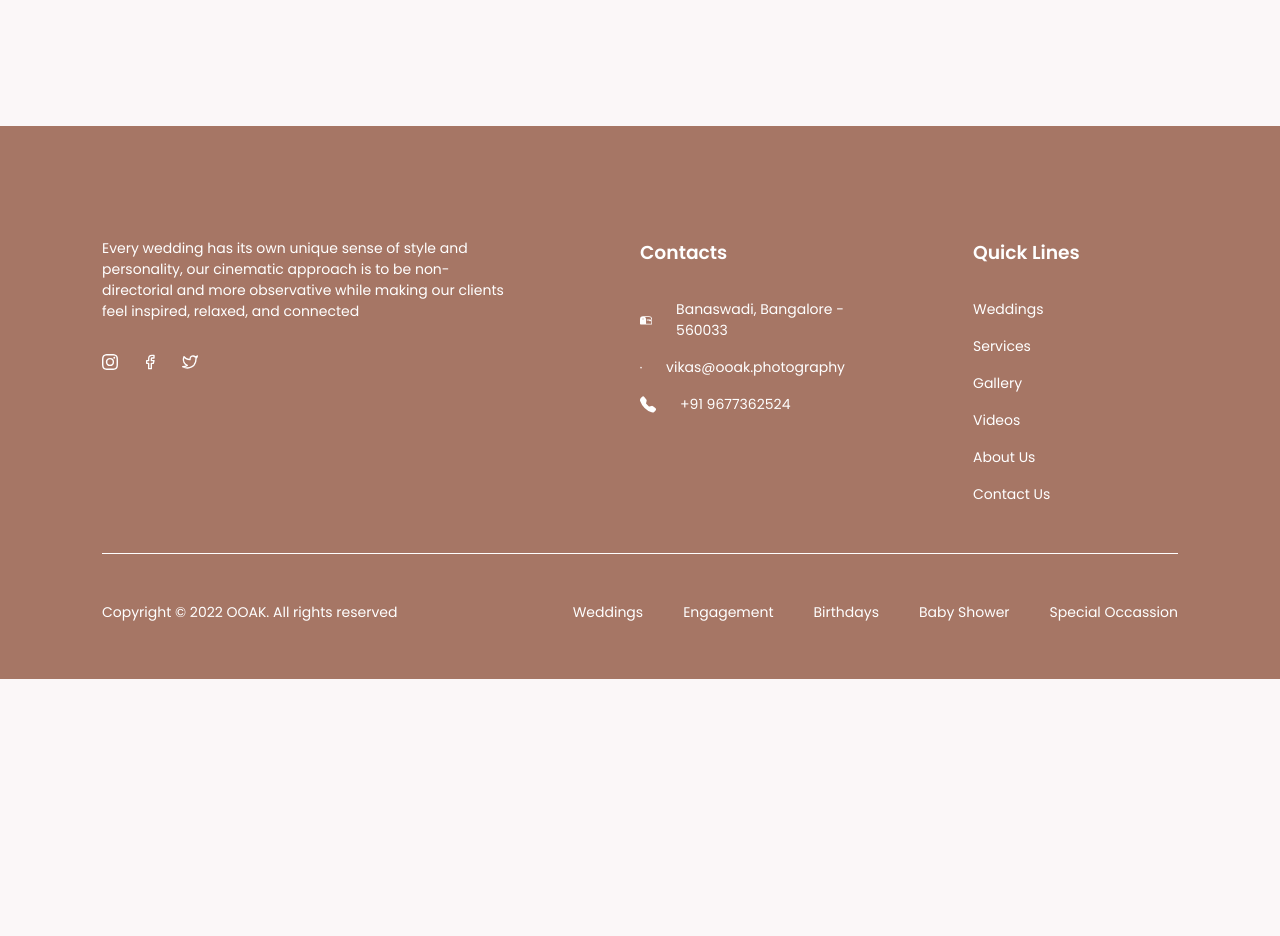
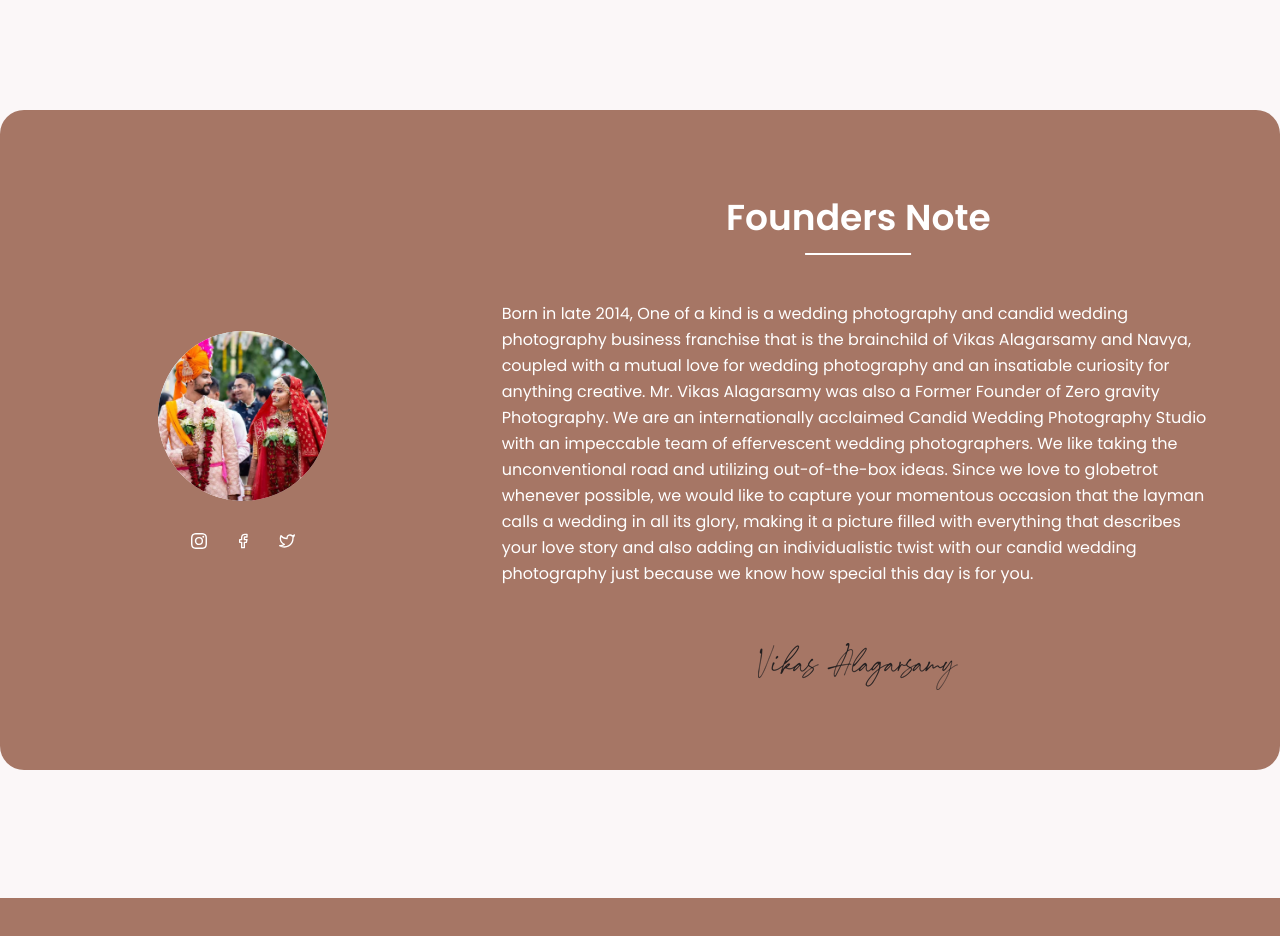
Before and after one commit to KrishnaDhingra/image-gallary-website, a React (Create React App) app: page /book-now in a window 1280 px wide. Shown: the part 2431-3367 px from the top of the page. Before the commit the page ends 3110 px from the top, so only its background shows below. Built offline with nearby package versions, Linux system fonts and the light colour scheme.

Commit message:
Made the founderes signature component in the book now page

```diff
--- /dev/null
+++ b/src/components/book-now-founders-note/book-now-founders-note.css
@@ -0,0 +1,32 @@
+:root {
+  --main-bg-color: #a67665;
+}
+.book-now-founders-note-container {
+  margin-top: 7rem;
+  background-color: var(--main-bg-color);
+  padding: 5rem 0rem;
+  color: white;
+}
+.book-now-founders-note-container .inner-container {
+  margin-inline: auto;
+  width: min(1150px, 95%);
+  display: grid;
+  grid-template-columns: 1fr 2fr;
+  place-items: center;
+  gap: 5rem;
+}
+.founders-note-heading::before {
+  content: '';
+  position: absolute;
+  width: 40%;
+  border: 1px solid white;
+  left: 50%;
+  transform: translateX(-50%);
+  bottom: -10px;
+}
+@media only screen and (max-width: 768px) {
+  .book-now-founders-note-container .inner-container {
+    grid-template-columns: 1fr;
+    gap: 4rem;
+  }
+}
--- /dev/null
+++ b/src/components/book-now-founders-note/book-now-founders-note.js
@@ -0,0 +1,53 @@
+import React from 'react'
+import './book-now-founders-note.css'
+import AboutUsCoFounderImage from '../../utilities/pricing-big-image2.png'
+import FoundersNoteSignatureImage from '../../utilities/founders-note-signature.png'
+import { BsInstagram } from 'react-icons/bs'
+import { FiFacebook } from 'react-icons/fi'
+import { FiTwitter } from 'react-icons/fi'
+
+function BookNowFoundersNote({}) {
+  return (
+    <section className="book-now-founders-note-container rounded-3xl md:rounded-t-3xl">
+      <div className="inner-container flex flex-col px-8 md:px-0">
+        <div className="flex flex-col gap-8 items-center">
+          <div className="bg-white h-[170px] w-[170px] rounded-full overflow-hidden">
+            <img
+              className="object-cover w-full h-full"
+              src={AboutUsCoFounderImage}
+              alt=""
+            />
+          </div>
+          <div className="flex gap-7">
+            <BsInstagram className="cursor-pointer" />
+            <FiFacebook className="cursor-pointer" />
+            <FiTwitter className="cursor-pointer" />
+          </div>
+        </div>
+        <div className="flex flex-col items-center gap-10 md:gap-14">
+          <h1 className="relative founders-note-heading text-[24px] text-center md:text-[36px] font-semibold">
+            Founders Note
+          </h1>
+          <p className="leading-[26px]">
+            Born in late 2014, One of a kind is a wedding photography and candid
+            wedding photography business franchise that is the brainchild of
+            Vikas Alagarsamy and Navya, coupled with a mutual love for wedding
+            photography and an insatiable curiosity for anything creative. Mr.
+            Vikas Alagarsamy was also a Former Founder of Zero gravity
+            Photography. We are an internationally acclaimed Candid Wedding
+            Photography Studio with an impeccable team of effervescent wedding
+            photographers. We like taking the unconventional road and utilizing
+            out-of-the-box ideas. Since we love to globetrot whenever possible,
+            we would like to capture your momentous occasion that the layman
+            calls a wedding in all its glory, making it a picture filled with
+            everything that describes your love story and also adding an
+            individualistic twist with our candid wedding photography just
+            because we know how special this day is for you.
+          </p>
+          <img src={FoundersNoteSignatureImage} alt="Founder Signature Image" />
+        </div>
+      </div>
+    </section>
+  )
+}
+export default BookNowFoundersNote
--- a/src/pages/book-now.js
+++ b/src/pages/book-now.js
@@ -2,12 +2,14 @@ import React from 'react'
 import BookNowTopSection from '../components/book-now-top-section/book-now-top-section'
 import BookNowContactForm from '../components/book-now-contact-form/book-now-contact-form'
 import BookNowSlider from '../components/book-now-slider/book-now-slider'
+import BookNowFoundersNote from '../components/book-now-founders-note/book-now-founders-note'
 function BookNow() {
   return (
     <main>
       <BookNowTopSection />
       <BookNowContactForm />
       <BookNowSlider />
+      <BookNowFoundersNote />
     </main>
   )
 }
```
Also changed, not shown: src/utilities/founders-note-signature.png (added).
